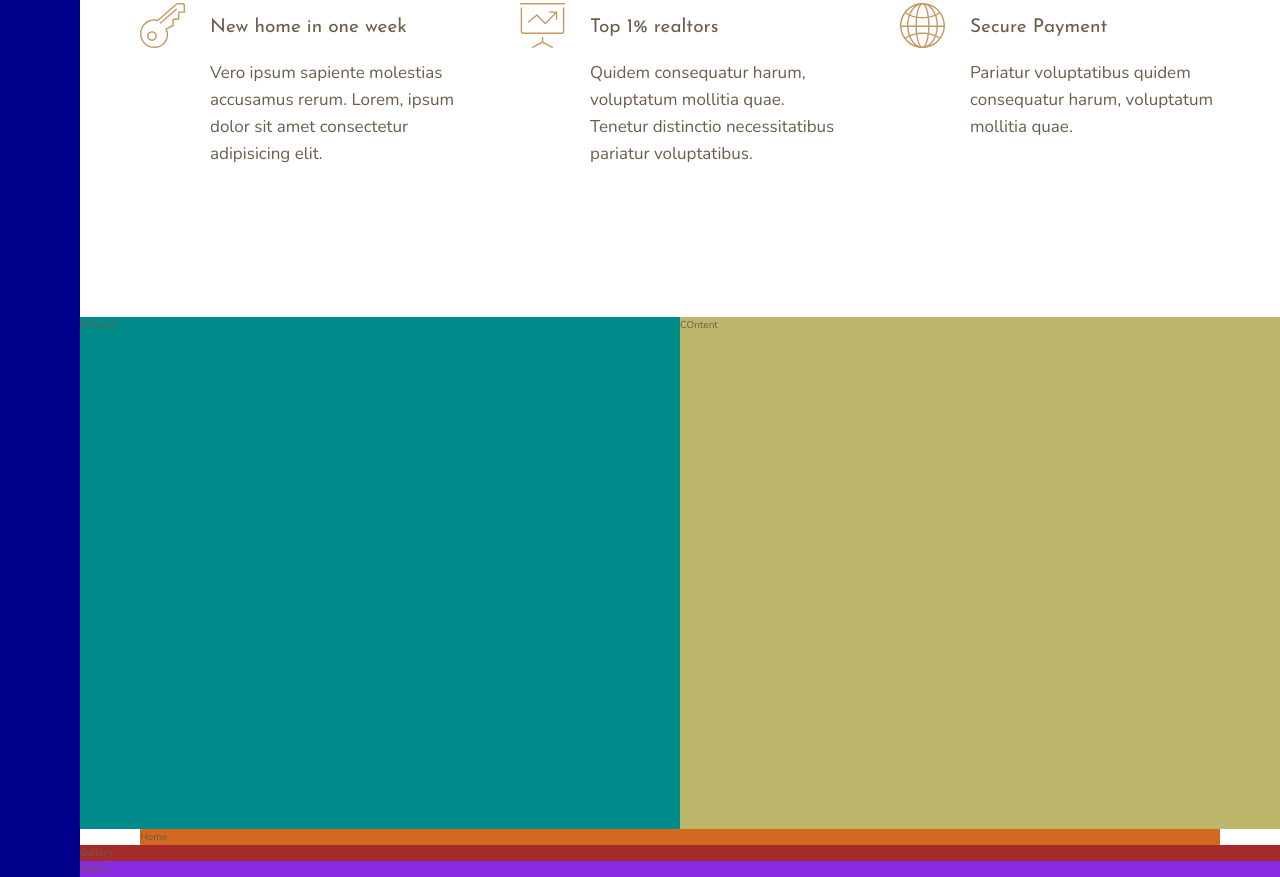
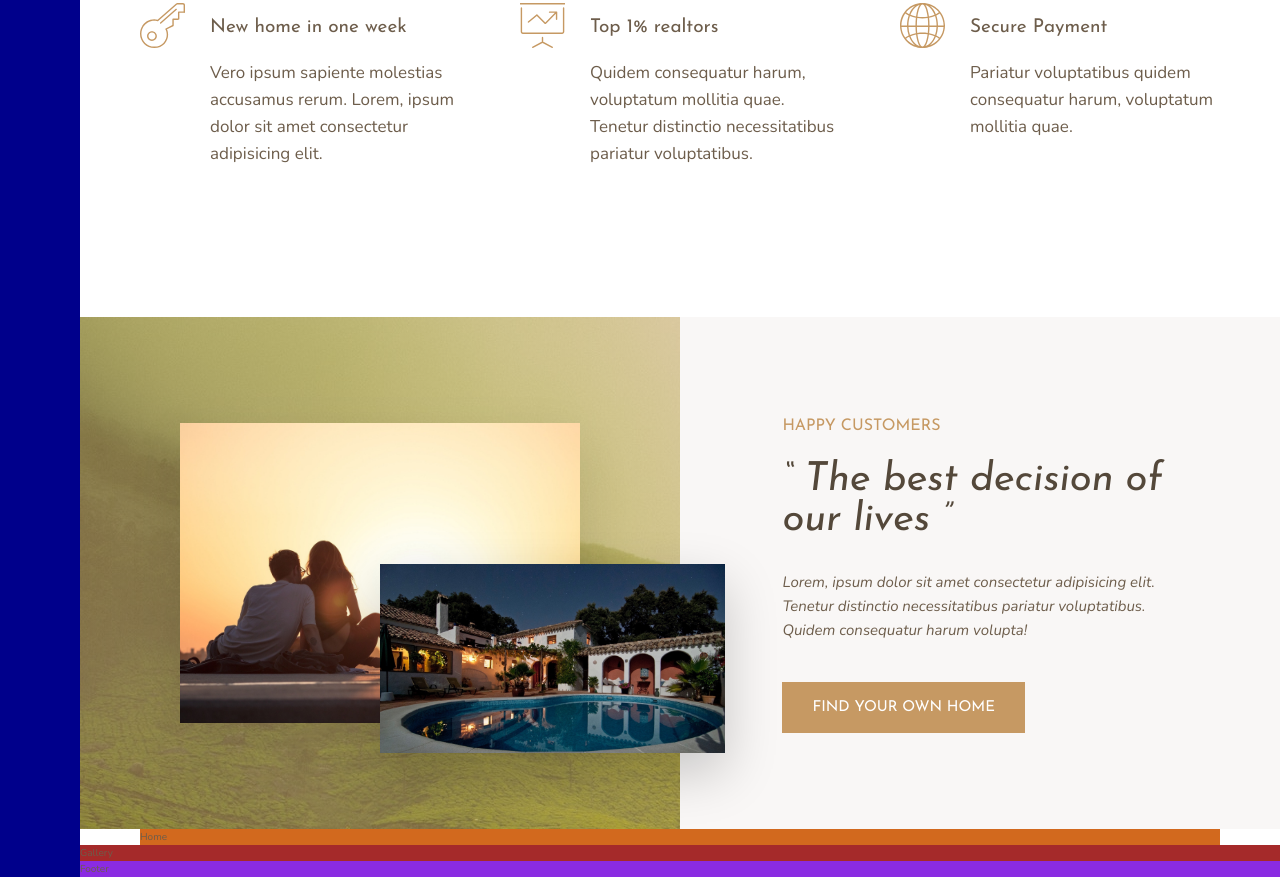
Before and after one commit to donjosemathew/nexter, a website: page index.html in a window 1280 px wide. Shown: the part 991-1868 px from the top of the page. Drawn offline with nearby package versions, Linux system fonts and the light colour scheme.

Commit message:
Section Stories -completed

```diff
--- a/img/text.txt
+++ b/img/text.txt
@@ -15,4 +15,5 @@ Pariatur voluptatibus quidem consequatur harum, voluptatum mollitia quae.
 
 --- Stories
 
-Lorem, ipsum dolor sit amet consectetur adipisicing elit. Tenetur distinctio necessitatibus pariatur voluptatibus. Quidem consequatur harum volupta!
+Lorem, ipsum dolor sit amet consectetur adipisicing elit.
+ Tenetur distinctio necessitatibus pariatur voluptatibus. Quidem consequatur harum volupta!
--- a/index.html
+++ b/index.html
@@ -97,10 +97,19 @@
             </div>
         </section>
         <div class="story__pictures">
-            Pictures
+            <img src="img/story-1.jpeg " alt="Image" class="story__img--1">
+            <img src="img/story-2.jpeg " alt="Image" class="story__img--2">
         </div>
         <div class="story__content">
-            COntent
+            <h3 class="heading-3 mb-sm">Happy Customers</h3>
+            <h2 class="heading-2 heading-2--dark mb-md">&ldquo; The best decision of our lives &rdquo;</h2>
+            <p class="story__text mb-lg">
+                Lorem, ipsum dolor sit amet consectetur adipisicing elit.
+ Tenetur distinctio necessitatibus pariatur voluptatibus. Quidem consequatur harum volupta!
+            </p>
+            <button class="btn">
+                Find Your Own Home
+            </button>
         </div>
 
         <section class="homes">
--- a/sass/_story.scss
+++ b/sass/_story.scss
@@ -1,10 +1,42 @@
 .story{
     &__pictures{
-        background-color: darkcyan;
         grid-column: full-start / col-end 4;
+
+        display: grid;
+        grid-template-rows: repeat(6, 1fr);
+        grid-template-columns: repeat(6, 1fr);
+        align-items: center;
+
+        background-image: linear-gradient(rgba($color-primary, .5) , rgba($color-primary, .5)), url(../img/back.jpg);
+
+
+    }
+    &__img--1{
+        width: 100%;
+        grid-column: 2/6;
+        grid-row: 2/6;
+        box-shadow: 0 2rem 5rem rgba(0,0,0,.1);
+    }
+
+    &__img--2{
+        width: 115%;
+        grid-row: 4/6;
+        grid-column: 4/7;
+        z-index: 1000;
+        box-shadow: 0 2rem 5rem rgba(0,0,0,.2);
     }
     &__content{
-        background-color: darkkhaki;
+        background-color: $color-grey-light-1;
         grid-column: col-start 5 / full-end;
+        padding: 6rem 8vw;
+        display: flex;
+        flex-direction: column;
+        justify-content: center;
+        align-items: flex-start;
+
+    }
+    &__text{
+        font-size: 1.5rem;
+        font-style: italic;
     }
 }
--- a/sass/_typography.scss
+++ b/sass/_typography.scss
@@ -7,9 +7,22 @@
 }
 .heading-2{
     @extend %heading;
+    font-size: 4rem;
+    font-style: italic;
+    line-height: 1;
+    &--light {
+        color: $color-grey-light-1;
+    }
+    &--dark {
+         color: $color-grey-dark-1;
+        }
+
 }
 .heading-3{
     @extend %heading;
+    font-size: 1.6rem;
+    color: $color-primary;
+    text-transform: uppercase;
 }
 h4 {
     @extend %heading;
@@ -23,3 +36,23 @@ h4 {
          color: $color-grey-dark-1;
         }
 }
+.btn{
+    background-color: $color-primary;
+    text-transform: uppercase;
+    border-radius: 0;
+    border: none;
+    font-family: $font-display;
+    font-size: 1.5rem;
+    color: #ffffff;
+    padding: 1.8rem 3rem;
+    cursor: pointer;
+    transition: all .2s;
+    &:hover{
+        background-color: $color-primary-dark;
+    }
+}
+
+.mb-sm {margin-bottom: 2rem;}
+.mb-md {margin-bottom: 3rem;}
+.mb-lg {margin-bottom: 4rem;}
+.mb-hg {margin-bottom: 8rem;}
```
Also changed, not shown: css/style.css.
